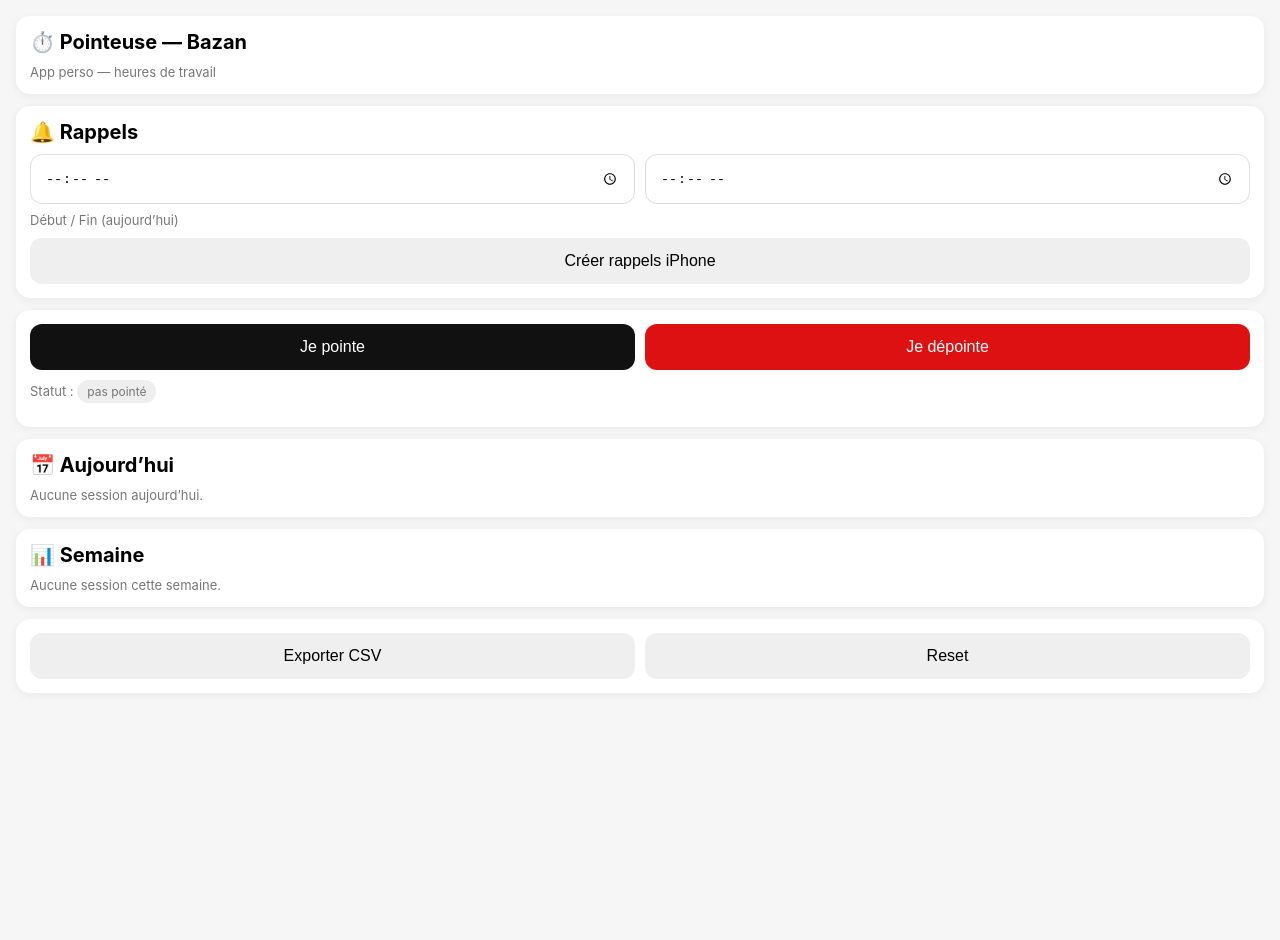
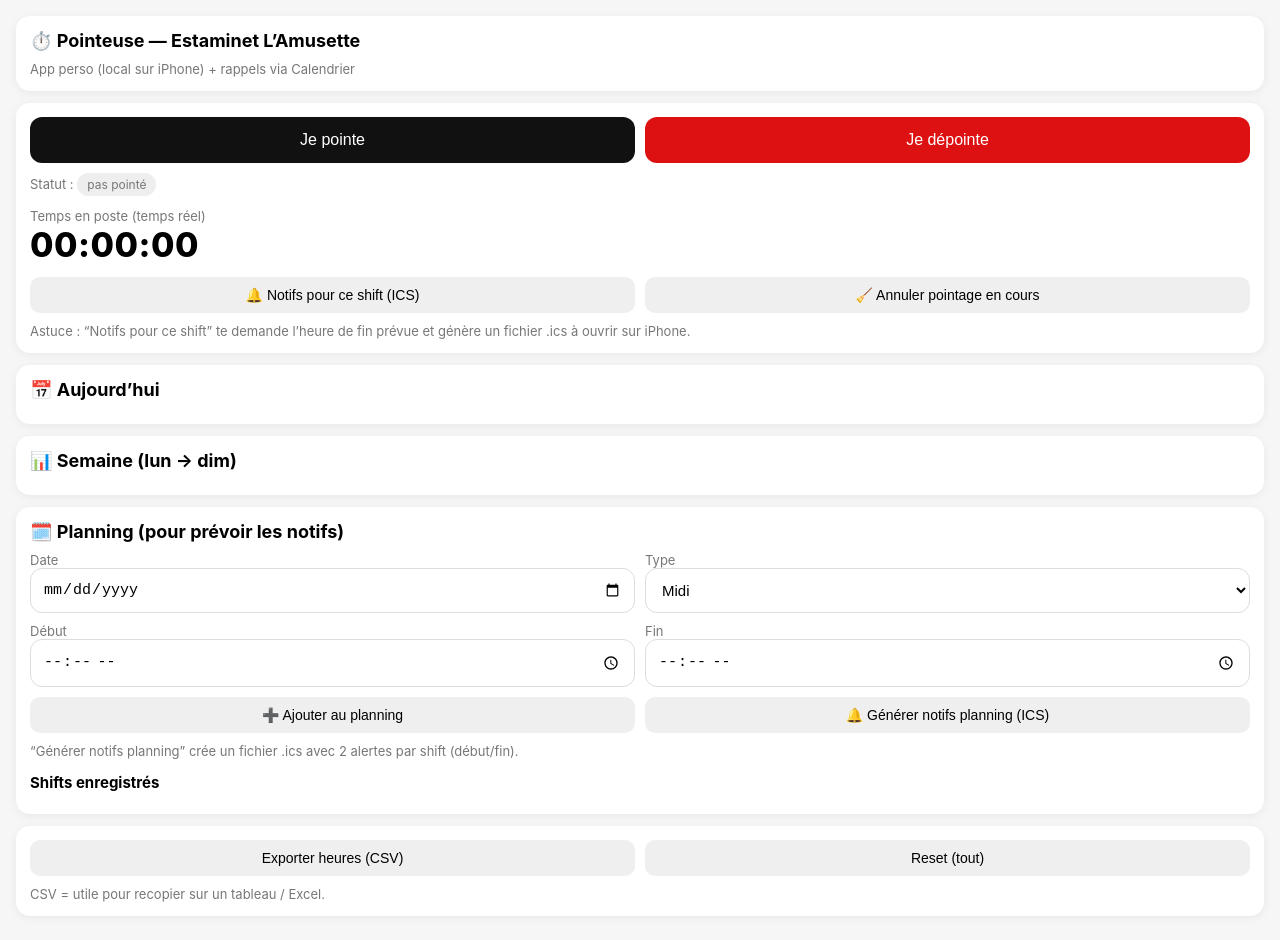
Before and after one commit to aureliennoel/pointeuse, a plain HTML site: page index.html in a window 1280 px wide. Before the commit the page ends 800 px from the top, so only its background shows below. Drawn offline with Linux system fonts and the light colour scheme.

Commit message:
index.html

```diff
--- a/index.html
+++ b/index.html
@@ -3,57 +3,42 @@
 <head>
   <meta charset="utf-8" />
   <meta name="viewport" content="width=device-width,initial-scale=1" />
-
-  <title>Pointeuse Bazan</title>
+  <title>Pointeuse — Estaminet L’Amusette</title>
 
   <link rel="manifest" href="manifest.webmanifest">
   <meta name="theme-color" content="#111111" />
 
   <style>
-    body{
-      font-family:-apple-system,BlinkMacSystemFont,"Segoe UI",Roboto,Arial;
-      margin:0;padding:16px;background:#f6f6f6
-    }
-    .card{
-      background:#fff;border-radius:14px;padding:14px;margin-bottom:12px;
-      box-shadow:0 2px 10px rgba(0,0,0,.06)
-    }
-    h1{font-size:20px;margin:0 0 10px}
-    button{
-      width:100%;padding:14px;border:0;border-radius:12px;
-      font-size:16px
-    }
+    body{font-family:-apple-system,BlinkMacSystemFont,"Segoe UI",Roboto,Arial;margin:0;padding:16px;background:#f6f6f6}
+    .card{background:#fff;border-radius:14px;padding:14px;margin-bottom:12px;box-shadow:0 2px 10px rgba(0,0,0,.06)}
+    h1{font-size:18px;margin:0 0 10px}
+    h2{font-size:15px;margin:14px 0 8px}
+    button{width:100%;padding:14px;border:0;border-radius:12px;font-size:16px}
     .start{background:#111;color:#fff}
     .stop{background:#d11;color:#fff}
-    .row{display:flex;gap:10px}
+    .row{display:flex;gap:10px;align-items:center}
     .row>*{flex:1}
+    .muted{color:#777;font-size:13px}
+    .pill{display:inline-block;padding:4px 10px;border-radius:999px;background:#eee;font-size:12px}
+    .bigTimer{font-size:34px;font-weight:800;letter-spacing:0.5px}
     table{width:100%;border-collapse:collapse;font-size:14px}
-    th,td{padding:8px;border-bottom:1px solid #eee;text-align:left}
-    .muted{color:#777;font-size:13px}
-    .pill{
-      display:inline-block;padding:4px 10px;border-radius:999px;
-      background:#eee;font-size:12px
+    th,td{padding:8px;border-bottom:1px solid #eee;text-align:left;vertical-align:top}
+    .btnSmall{padding:10px;font-size:14px;border-radius:10px}
+    .btnGhost{background:#efefef}
+    input,select{
+      width:100%; box-sizing:border-box;
+      padding:12px; border-radius:12px; border:1px solid #ddd; font-size:15px;
+      background:#fff;
     }
+    .twoCols{display:grid;grid-template-columns:1fr 1fr;gap:10px}
   </style>
 </head>
 
 <body>
 
   <div class="card">
-  <h1>⏱️ Pointeuse — Bazan</h1>
-  <div class="muted">App perso — heures de travail</div>
-</div>
-
-  <div class="card">
-  <h1>🔔 Rappels</h1>
-  <div class="row">
-    <input id="shiftStart" type="time" style="padding:14px;border-radius:12px;border:1px solid #ddd;width:100%">
-    <input id="shiftEnd" type="time" style="padding:14px;border-radius:12px;border:1px solid #ddd;width:100%">
-  </div>
-  <div class="muted" style="margin-top:8px">Début / Fin (aujourd’hui)</div>
-  <div style="margin-top:10px">
-    <button id="btnIcs">Créer rappels iPhone</button>
-  </div>
+    <h1>⏱️ Pointeuse — Estaminet L’Amusette</h1>
+    <div class="muted">App perso (local sur iPhone) + rappels via Calendrier</div>
   </div>
 
   <div class="card">
@@ -66,7 +51,25 @@
       Statut : <span id="status" class="pill">pas pointé</span>
     </div>
 
-  <div style="margin-top:10px" class="muted" id="currentInfo"></div>
+    <div style="margin-top:10px" id="currentInfo" class="muted"></div>
+
+    <div style="margin-top:12px">
+      <div class="muted">Temps en poste (temps réel)</div>
+      <div id="liveTimer" class="bigTimer">00:00:00</div>
+    </div>
+
+    <div style="margin-top:12px" class="twoCols">
+      <button id="btnIcsFromOpen" class="btnSmall btnGhost" title="Crée un rappel fin prévu + début (si besoin)">
+        🔔 Notifs pour ce shift (ICS)
+      </button>
+      <button id="btnClearOpen" class="btnSmall btnGhost" title="Annule un pointage en cours (si erreur)">
+        🧹 Annuler pointage en cours
+      </button>
+    </div>
+
+    <div style="margin-top:10px" class="muted">
+      Astuce : “Notifs pour ce shift” te demande l’heure de fin prévue et génère un fichier .ics à ouvrir sur iPhone.
+    </div>
   </div>
 
   <div class="card">
@@ -75,25 +78,68 @@
   </div>
 
   <div class="card">
-  <h1>📊 Semaine</h1>
+    <h1>📊 Semaine (lun → dim)</h1>
     <div class="muted" id="weekTotal"></div>
     <div id="week"></div>
   </div>
 
   <div class="card">
-  <div class="row">
-    <button id="btnExport">Exporter CSV</button>
-    <button id="btnReset">Reset</button>
+    <h1>🗓️ Planning (pour prévoir les notifs)</h1>
+
+    <div class="twoCols">
+      <div>
+        <div class="muted">Date</div>
+        <input id="planDate" type="date">
+      </div>
+      <div>
+        <div class="muted">Type</div>
+        <select id="planType">
+          <option value="midi">Midi</option>
+          <option value="soir">Soir</option>
+          <option value="autre">Autre</option>
+        </select>
+      </div>
+    </div>
+
+    <div class="twoCols" style="margin-top:10px">
+      <div>
+        <div class="muted">Début</div>
+        <input id="planStart" type="time">
+      </div>
+      <div>
+        <div class="muted">Fin</div>
+        <input id="planEnd" type="time">
+      </div>
+    </div>
+
+    <div style="margin-top:10px" class="twoCols">
+      <button id="btnAddPlan" class="btnSmall btnGhost">➕ Ajouter au planning</button>
+      <button id="btnExportPlanIcs" class="btnSmall btnGhost">🔔 Générer notifs planning (ICS)</button>
+    </div>
+
+    <div class="muted" style="margin-top:10px">
+      “Générer notifs planning” crée un fichier .ics avec 2 alertes par shift (début/fin).
+    </div>
+
+    <h2>Shifts enregistrés</h2>
+    <div id="planningList"></div>
+  </div>
+
+  <div class="card">
+    <div class="twoCols">
+      <button id="btnExportCSV" class="btnSmall">Exporter heures (CSV)</button>
+      <button id="btnResetAll" class="btnSmall btnGhost">Reset (tout)</button>
+    </div>
+    <div class="muted" style="margin-top:10px">
+      CSV = utile pour recopier sur un tableau / Excel.
     </div>
   </div>
 
   <script src="app.js"></script>
-
   <script>
     if ("serviceWorker" in navigator) {
       navigator.serviceWorker.register("./sw.js");
     }
   </script>
-
 </body>
 </html>
```
Lines whose indentation alone changed are shown as unchanged.
